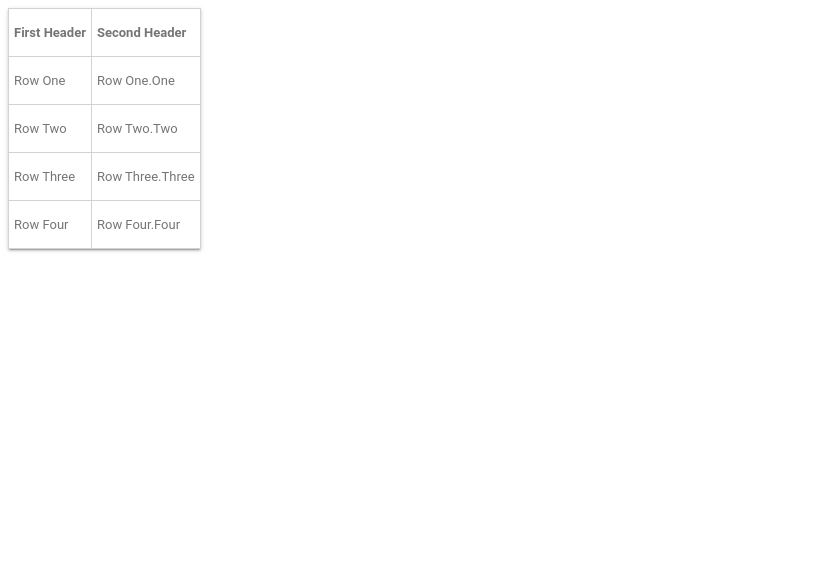
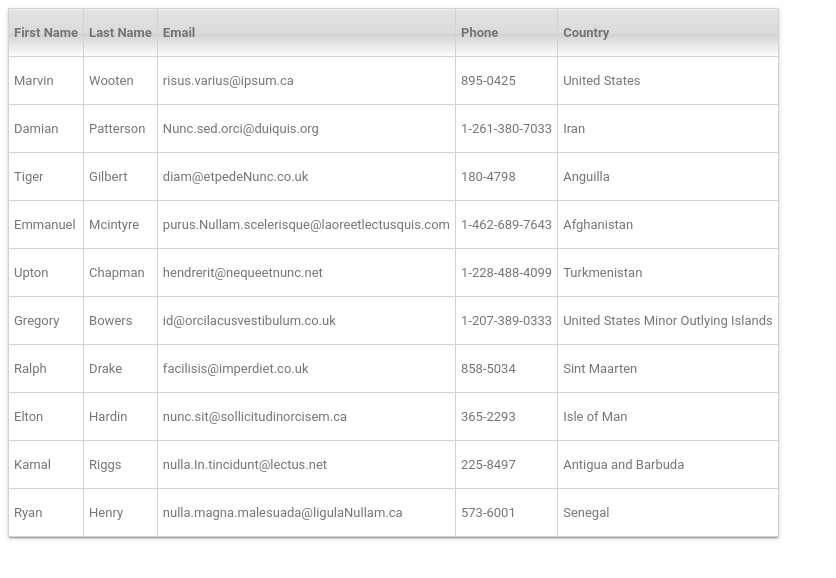
Before and after one commit to NaveenKY/EasyTable, a plain HTML site: page index.html in a window 1280 px wide. Shown: the whole page, without its empty margins (0-836 px from the left). Drawn offline with Linux system fonts and the light colour scheme.

Commit message:
Added class for Header

```diff
--- a/css/main.css
+++ b/css/main.css
@@ -31,6 +31,17 @@
 .easy-table tr th {
 	border: solid thin lightgray;
 	padding: 5px;
+}
+.easy-table tr th {
+	background: rgba(226,226,226,1);
+	background: -moz-linear-gradient(top, rgba(226,226,226,1) 0%, rgba(219,219,219,1) 50%, rgba(209,209,209,1) 51%, rgba(254,254,254,1) 100%);
+	background: -webkit-gradient(left top, left bottom, color-stop(0%, rgba(226,226,226,1)), color-stop(50%, rgba(219,219,219,1)), color-stop(51%, rgba(209,209,209,1)), color-stop(100%, rgba(254,254,254,1)));
+	background: -webkit-linear-gradient(top, rgba(226,226,226,1) 0%, rgba(219,219,219,1) 50%, rgba(209,209,209,1) 51%, rgba(254,254,254,1) 100%);
+	background: -o-linear-gradient(top, rgba(226,226,226,1) 0%, rgba(219,219,219,1) 50%, rgba(209,209,209,1) 51%, rgba(254,254,254,1) 100%);
+	background: -ms-linear-gradient(top, rgba(226,226,226,1) 0%, rgba(219,219,219,1) 50%, rgba(209,209,209,1) 51%, rgba(254,254,254,1) 100%);
+	background: linear-gradient(to bottom, rgba(226,226,226,1) 0%, rgba(219,219,219,1) 50%, rgba(209,209,209,1) 51%, rgba(254,254,254,1) 100%);
+	filter: progid:DXImageTransform.Microsoft.gradient( startColorstr='#e2e2e2', endColorstr='#fefefe', GradientType=0 );
+	filter: progid:DXImageTransform.Microsoft.gradient( startColorstr='#cadae2', endColorstr='#b2d7f0', GradientType=0 );
 }
 .easy-table tbody tr:hover {
 	background: rgba(61,165,255,1);
--- a/index.html
+++ b/index.html
@@ -11,13 +11,21 @@
 		<table id="myTable"></table>
 		<script>
 			$(function() {
-				var data = [{one:'Row One', two:'Row One.One'},
-				{one:'Row Two', two:'Row Two.Two'},
-				{one:'Row Three', two:'Row Three.Three'},
-				{one:'Row Four', two:'Row Four.Four'}];
+				var data = [ { firstName: "Marvin", lastName: "Wooten", email: "risus.varius@ipsum.ca", phone: "895-0425", country: "United States" },
+							{ firstName: "Damian", lastName: "Patterson", email: "Nunc.sed.orci@duiquis.org", phone: "1-261-380-7033", country: "Iran" },
+							{ firstName: "Tiger", lastName: "Gilbert", email: "diam@etpedeNunc.co.uk", phone: "180-4798", country: "Anguilla" },
+							{ firstName: "Emmanuel", lastName: "Mcintyre", email: "purus.Nullam.scelerisque@laoreetlectusquis.com", phone: "1-462-689-7643", country: "Afghanistan" },  { firstName: "Upton", lastName: "Chapman", email: "hendrerit@nequeetnunc.net", phone: "1-228-488-4099", country: "Turkmenistan" },
+							{ firstName: "Gregory", lastName: "Bowers", email: "id@orcilacusvestibulum.co.uk", phone: "1-207-389-0333", country: "United States Minor Outlying Islands" },
+							{ firstName: "Ralph", lastName: "Drake", email: "facilisis@imperdiet.co.uk", phone: "858-5034", country: "Sint Maarten" },
+							{ firstName: "Elton", lastName: "Hardin", email: "nunc.sit@sollicitudinorcisem.ca", phone: "365-2293", country: "Isle of Man" },
+							{ firstName: "Kamal", lastName: "Riggs", email: "nulla.In.tincidunt@lectus.net", phone: "225-8497", country: "Antigua and Barbuda" },
+							{ firstName: "Ryan", lastName: "Henry", email: "nulla.magna.malesuada@ligulaNullam.ca", phone: "573-6001", country: "Senegal" } ];
 				$("#myTable").easyTable({
-					columns: [{header:'First Header', key:'one'},
-								{header:'Second Header', key:'two'}],
+					columns: [{header:'First Name', key:'firstName'},
+								{header:'Last Name', key:'lastName'},
+								{header:'Email', key:'email'},
+								{header:'Phone', key:'phone'},
+								{header:'Country', key:'country'}],
 					data:data
 				});
 			});
```
